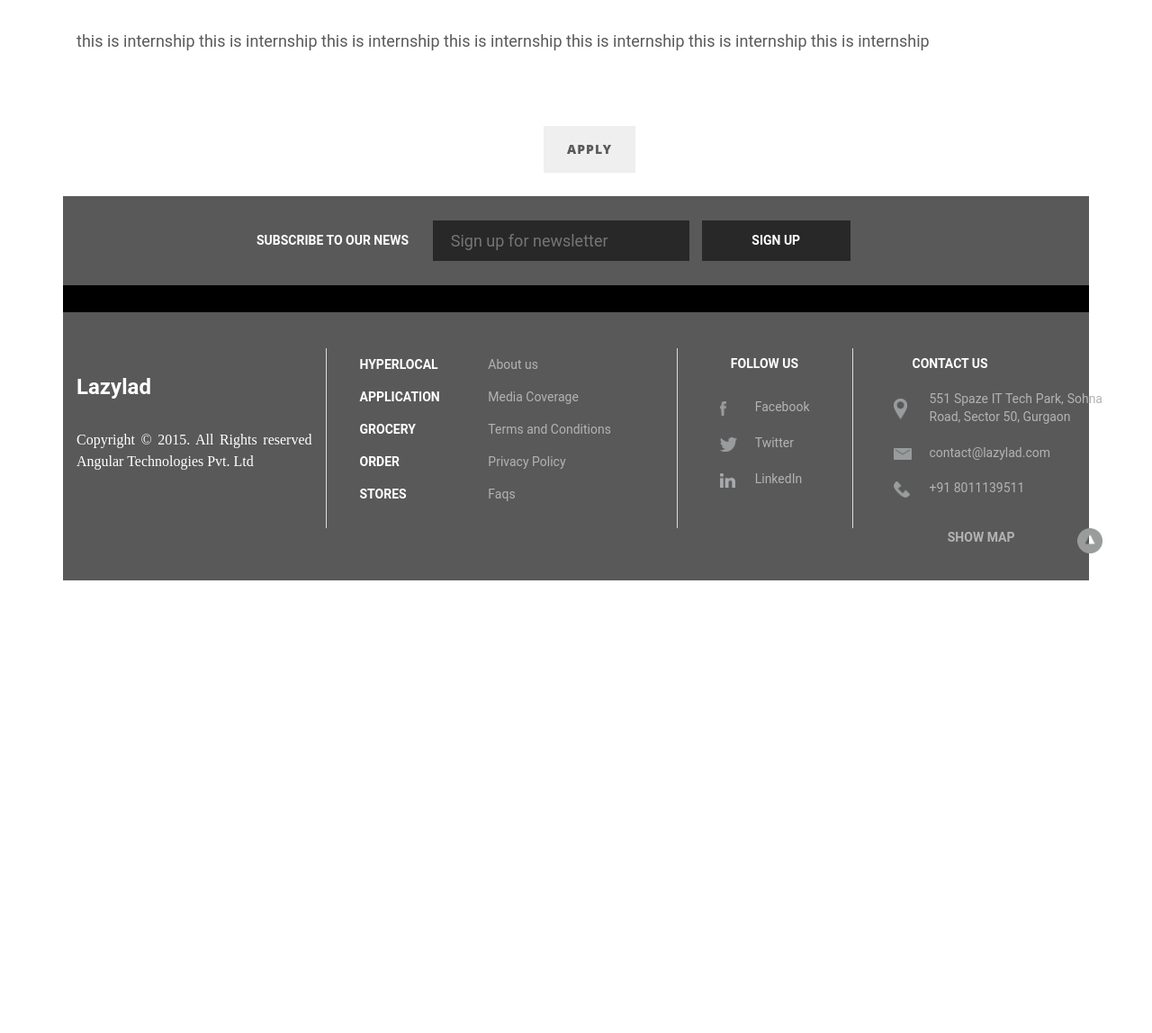
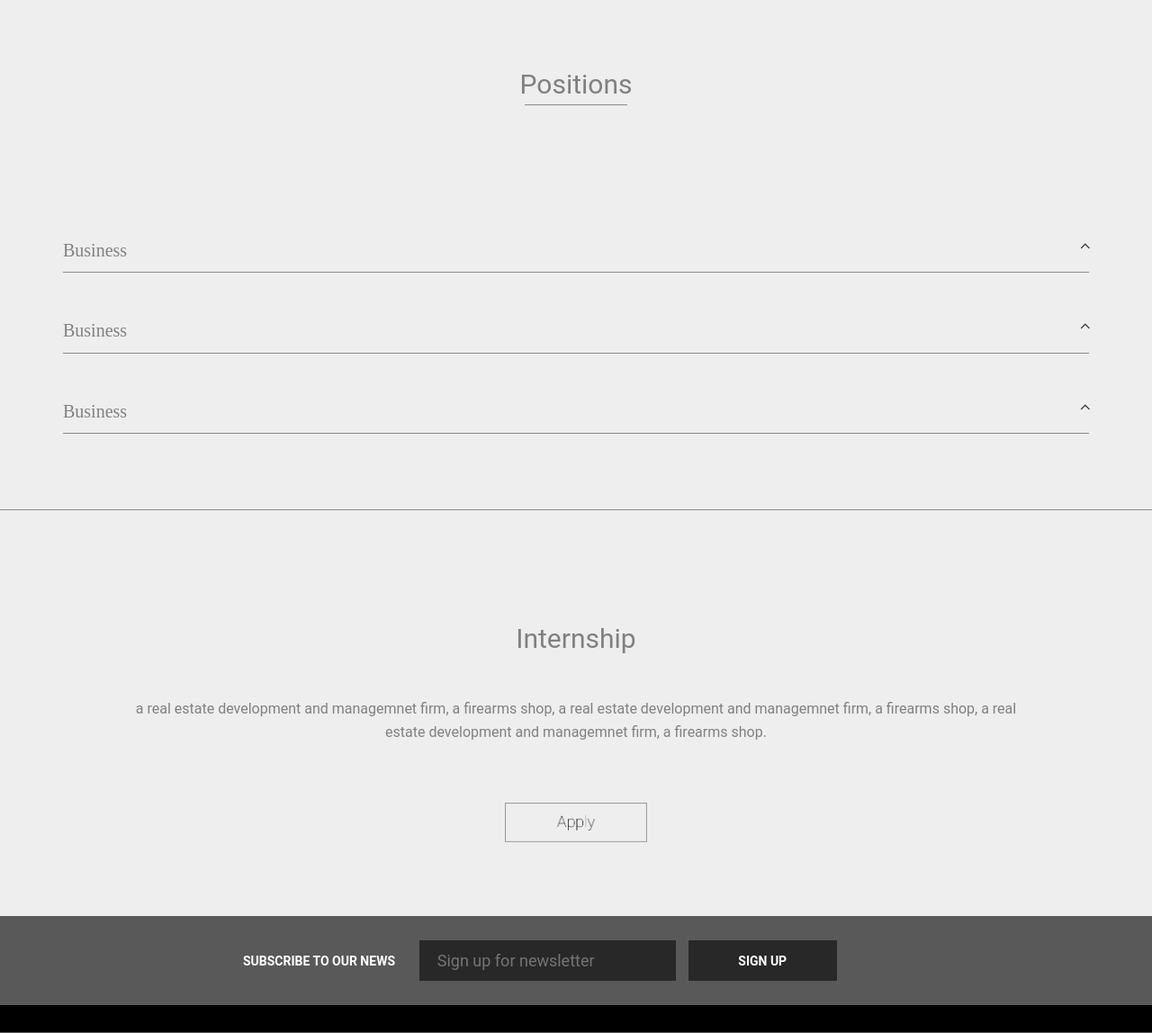
Before and after one commit to subhash-iiitm/lazylad-frontend, a PHP site: page /careers.html in a window 1280 px wide. Shown: the part 2277-3425 px from the top of the page at 90% size. Before the commit the page ends 2922 px from the top, so only its background shows below. Run offline with PHP 8.4, Linux system fonts and the light colour scheme; some libraries are stand-ins or nearby versions.

Commit message:
careers page

```diff
--- a/careers.html
+++ b/careers.html
@@ -21,7 +21,8 @@
     <link href="css/ie10-viewport-bug-workaround.css" rel="stylesheet">
 
     <!-- Custom Fonts -->
-    <link href="css/font-awesome.min.css" rel="stylesheet" type="text/css">
+    <link rel="stylesheet" href="https://maxcdn.bootstrapcdn.com/font-awesome/4.5.0/css/font-awesome.min.css">
+
 
 
     <script src="js/jquery.min.js"></script>
@@ -58,7 +59,7 @@
 
 </head>
 
-<body style="background-color: #FFF">
+<body style="background-color: #eeeeee">
 
 
 <div id="navigation">
@@ -72,6 +73,7 @@
             <div class="col-lg-8 col-lg-offset-2 col-md-10 col-md-offset-1">
                 <div class="post-heading" style="margin-top:7%">
                     <center><h4>We are hiring</h4></center>
+                    <br>
                     <br>
                     <center><span style="text-align:justify;font-size:22px;">Help us build our product and became part of our vision and become part of our family</span></center>  <br><br>
                     <center><img src="img/home/career image-03.png" width="165px" height="48px" style="cursor:pointer;cursor:hand;"></center>
@@ -149,22 +151,32 @@
 
     </div>
 </div>
-
-  <div id="myCarousel" class="carousel slide" data-ride="carousel">
+<br>
+<br>
+  <div id="myCarousel" class="carousel slide" data-ride="carousel" style="height:792px;">
       <!-- Indicators -->
-      <ol class="carousel-indicators">
+      <ol class="carousel-indicators" style="margin-bottom: 62px;">
         <li data-target="#myCarousel" data-slide-to="0" class="active"></li>
         <li data-target="#myCarousel" data-slide-to="1"></li>
         <li data-target="#myCarousel" data-slide-to="2"></li>
       </ol>
-      <div class="carousel-inner" role="listbox">
-        <div class="item active">
-          <img class="first-slide" src="img/home/career image-02.png" alt="First slide">
+      <div class="carousel-inner" role="listbox" style="height: inherit;">
+        <div class="item active" style="height: inherit">
+          <img class="first-slide" src="img/home/career image-02.png"  alt="First slide">
           <div class="container">
             <div class="carousel-caption">
-              <h1>Example headline.</h1>
-              <p>Note: If you're viewing this page via a <code>file://</code> URL, the "next" and "previous" Glyphicon buttons on the left and right might not load/display properly due to web browser security rules.</p>
-              <p><a class="btn btn-lg btn-primary" href="#" role="button">Sign up today</a></p>
+             <div  style="float: left;width: 40% ;font-size: 8px; margin-bottom: 100px" >
+                 <p style="font-size: medium">“ a real estate development and management firm,
+
+                     a firearms shop, a marine products online store,
+
+                     a standup paddleboards shop, and a visual
+
+                     displays store.”</p>
+                 <span style="font-size: small;float: left;color: darkgray;">Paresh Goel</span><br><br>
+                 <span style="font-size: small;float: left;color:darkgray;">CEO, Lazylad</span>
+             </div>
+
             </div>
           </div>
         </div>
@@ -172,9 +184,17 @@
           <img class="second-slide" src="img/home/career image-02.png" alt="Second slide">
           <div class="container">
             <div class="carousel-caption">
-              <h1>Another example headline.</h1>
-              <p>Cras justo odio, dapibus ac facilisis in, egestas eget quam. Donec id elit non mi porta gravida at eget metus. Nullam id dolor id nibh ultricies vehicula ut id elit.</p>
-              <p><a class="btn btn-lg btn-primary" href="#" role="button">Learn more</a></p>
+                <div  style="float: left;width: 40% ;font-size: 8px; margin-bottom: 100px" >
+                    <p style="font-size: medium">“ a real estate development and management firm,
+
+                        a firearms shop, a marine products online store,
+
+                        a standup paddleboards shop, and a visual
+
+                        displays store.”</p>
+                    <span style="font-size: small;float: left;color: darkgray;">Paresh Goel</span><br><br>
+                    <span style="font-size: small;float: left;color:darkgray;">CEO, Lazylad</span>
+                </div>
                  </div>
           </div>
         </div>
@@ -182,9 +202,17 @@
           <img class="third-slide" src="img/home/career image-02.png" alt="Third slide">
           <div class="container">
               <div class="carousel-caption">
-              <h1>One more for good measure.</h1>
-              <p>Cras justo odio, dapibus ac facilisis in, egestas eget quam. Donec id elit non mi porta gravida at eget metus. Nullam id dolor id nibh ultricies vehicula ut id elit.</p>
-              <p><a class="btn btn-lg btn-primary" href="#" role="button">Browse gallery</a></p>
+                  <div  style="float: left;width: 40% ;font-size: 8px; margin-bottom: 100px" >
+                      <p style="font-size: medium">“ a real estate development and management firm,
+
+                          a firearms shop, a marine products online store,
+
+                          a standup paddleboards shop, and a visual
+
+                          displays store.”</p>
+                      <span style="font-size: small;float: left;color: darkgray;">Paresh Goel</span><br><br>
+                      <span style="font-size: small;float: left;color:darkgray;">CEO, Lazylad</span>
+                  </div>
               </div>
           </div>
         </div>
@@ -202,55 +230,276 @@
 
 
 
+<!--<div class="container" style="margin-top:74px;">-->
+    <!--<div class="row">-->
+
+            <!--<center><span style="font-size:30px;color:gray">Positions</span>-->
+            <!--</center>-->
+    <!--</div>-->
+    <!--<div class="row">-->
+    <!--<center>-->
+
+
+        <!--</center>-->
+    <!--</div>-->
+    <!--<div class="row">-->
+        <!--<div class="panel-group" id="accordion">-->
+  <!--<div class="panel panel-default">-->
+
+  <!--<div class="panel panel-default">-->
+    <!--<div class="panel-heading">-->
+      <!--<h4 class="panel-title">-->
+        <!--<a class="accordion-toggle" data-toggle="collapse" data-parent="#accordion" href="#collapseThree">-->
+          <!--Collapsible Group Item #3-->
+        <!--</a><i class="indicator glyphicon glyphicon-chevron-up pull-right"></i>-->
+      <!--</h4>-->
+    <!--</div>-->
+    <!--<div id="collapseThree" class="panel-collapse collapse">-->
+      <!--<div class="panel-body">-->
+        <!--Anim pariatur cliche reprehenderit, enim eiusmod high life accusamus terry richardson ad squid. 3 wolf moon officia aute, non cupidatat skateboard dolor brunch. Food truck quinoa nesciunt laborum eiusmod. Brunch 3 wolf moon tempor, sunt aliqua put a bird on it squid single-origin coffee nulla assumenda shoreditch et. Nihil anim keffiyeh helvetica, craft beer labore wes anderson cred nesciunt sapiente ea proident. Ad vegan excepteur butcher vice lomo. Leggings occaecat craft beer farm-to-table, raw denim aesthetic synth nesciunt you probably haven't heard of them accusamus labore sustainable VHS.-->
+      <!--</div>-->
+    <!--</div>-->
+  <!--</div>-->
+<!--</div>-->
+    <!--</div>-->
+<!--</div>-->
+<!--<br><br>-->
+
+<!--</div>-->
+
+
 <div class="container" style="margin-top:74px;">
-    <div class="row">
+    <center><span style="text-align: center;font-size:30px;color:gray">Positions</span></center>
+    <hr style="width:10%;margin-top:0%;height:5%; border-top: 1px solid #8c8b8b;">
+    <div class="row" style="margin-top: 147px;">
 
-            <center><span style="font-size:30px;color:gray">Positions</span>
-            </center>
+        <div class="col-lg-12  col-md-12 col-xs-12">
+            <div  class="row" >
+            <a class="arrow-toggle" data-target="#demo" data-toggle="collapse" style="text-decoration:none;">
+                <span style="margin-left:15px;color:grey;font-size:20px;font-family:robota;">Business</span><span  style="float: right;"> <i class="fa fa-angle-down" style="margin-right:15px;height: 14px;width:14px;"></i> </span><span  style="float: right;"> <i class="fa fa-angle-up" style="margin-right:15px;float: right;height: 10px;width:10px;"></i> </span>
+            </a>
+            <div id="demo" class="collapse">
+                <div style="margin-top: 48px;">
+
+
+
+                <div class="col-md-6">
+                    <div><span style="font-size:16px;color: grey ">Business</span></div>
+
+
+                    <div style="margin-top: 24px;"><span style="font-size:16px;color: grey; ">Senior UX/UI Designer</span></div>
+
+                    <div><span style="font-size:16px;color: grey ">Gurgaon</span></div>
+
+                    <div style="margin-top: 18px">
+                        <span style="font-size:14px;color: grey ">a real estate developement and management firm,
+                        a firearms shop, a marine products online store.</span>
                     </div>
-    <div class="row">
-    <center>
+                    <div style="margin-top:38px"><span style="font-size:16px;color: grey ">Role</span><br>
+                    <ul style="font-size:14px;color: grey ">
+                        <li>Must be proficient in HTML</li>
+                        <li>Must be proficient in CSS</li>
+                        <li>Must be proficient in AJAX</li>
+                        <li>Must be proficient in JavaScript</li>
+                        <li>Must be proficient in Jquery</li>
+                        <li>Konwledge of Bootstrap/angular js/Backbone JS/Node JS</li>
+                    </ul>
+                    </div>
+                    <div style="margin-top: 48px;">
+                        <span style="font-size:16px;color: grey " >Role</span><br>
+                        <ul style="font-size:14px;color: grey ">
+                            <li>Must be proficient in HTML</li>
+                            <li>Must be proficient in CSS</li>
+                            <li>Must be proficient in AJAX</li>
+                            <li>Must be proficient in JavaScript</li>
+                            <li>Must be proficient in Jquery</li>
+                            <li>Konwledge of Bootstrap/angular js/Backbone JS/Node JS</li>
+                        </ul>
+                    </div>
 
-        <hr style="width:10%;margin-top:0%;height:5%; border-top: 1px solid #8c8b8b;
-">
-        </center>
                 </div>
-    <div class="row">
-        <div class="panel-group" id="accordion">
-  <div class="panel panel-default">
-
-  <div class="panel panel-default">
-    <div class="panel-heading">
-      <h4 class="panel-title">
-        <a class="accordion-toggle" data-toggle="collapse" data-parent="#accordion" href="#collapseThree">
-          Collapsible Group Item #3
-        </a><i class="indicator glyphicon glyphicon-chevron-up pull-right"></i>
-      </h4>
-    </div>
-    <div id="collapseThree" class="panel-collapse collapse">
-      <div class="panel-body">
-        Anim pariatur cliche reprehenderit, enim eiusmod high life accusamus terry richardson ad squid. 3 wolf moon officia aute, non cupidatat skateboard dolor brunch. Food truck quinoa nesciunt laborum eiusmod. Brunch 3 wolf moon tempor, sunt aliqua put a bird on it squid single-origin coffee nulla assumenda shoreditch et. Nihil anim keffiyeh helvetica, craft beer labore wes anderson cred nesciunt sapiente ea proident. Ad vegan excepteur butcher vice lomo. Leggings occaecat craft beer farm-to-table, raw denim aesthetic synth nesciunt you probably haven't heard of them accusamus labore sustainable VHS.
+                <div class="col-md-4 col-md-offset-2">
+                    <div class="row" style="margin-top:49px">
+                        <i style="color: grey;" class="fa fa-facebook"></i>&nbsp;&nbsp;
+                        <i style="color: grey;" class="fa fa-linkedin"></i>&nbsp;&nbsp;
+                        <i style="color: grey;" class="fa fa-twitter"></i>&nbsp;&nbsp;
+                        <button style="background: none;color:grey;border        : 1px solid grey;">Apply for position</button>
                     </div>
                 </div>
                     </div>
             </div>
+
+            </div>
+
+
+
+
+
+        </div>
+
+
+
+
+    </div>
+    <hr style="width:100%;margin-top:10px;height:5%;border-top: 1px solid #8c8b8b;">
+    <div class="row" style=" margin-top: 50px;">
+
+        <div class="col-lg-12  col-md-12 col-xs-12">
+            <div  class="row" >
+                <a class="arrow-toggle" data-target="#demo1" data-toggle="collapse" style="text-decoration:none;">
+                    <span style="margin-left:15px;color:grey;font-size:20px;font-family:robota;">Business</span><span  style="float: right;"> <i class="fa fa-angle-down" style="margin-right:15px;height: 14px;width:14px;"></i> </span><span  style="float: right;"> <i class="fa fa-angle-up" style="margin-right:15px;float: right;height: 10px;width:10px;"></i> </span>
+                </a>
+                <div id="demo1" class="collapse">
+                    <div style="margin-top: 48px;">
+
+
+
+                        <div class="col-md-6">
+                            <div><span style="font-size:16px;color: grey ">Business</span></div>
+
+
+                            <div style="margin-top: 24px;"><span style="font-size:16px;color: grey; ">Senior UX/UI Designer</span></div>
+
+                            <div><span style="font-size:16px;color: grey ">Gurgaon</span></div>
+
+                            <div style="margin-top: 18px">
+                        <span style="font-size:14px;color: grey ">a real estate developement and management firm,
+                        a firearms shop, a marine products online store.</span>
+                            </div>
+                            <div style="margin-top:38px"><span style="font-size:16px;color: grey ">Role</span><br>
+                                <ul style="font-size:14px;color: grey ">
+                                    <li>Must be proficient in HTML</li>
+                                    <li>Must be proficient in CSS</li>
+                                    <li>Must be proficient in AJAX</li>
+                                    <li>Must be proficient in JavaScript</li>
+                                    <li>Must be proficient in Jquery</li>
+                                    <li>Konwledge of Bootstrap/angular js/Backbone JS/Node JS</li>
+                                </ul>
+                            </div>
+                            <div style="margin-top: 48px;">
+                                <span style="font-size:16px;color: grey " >Role</span><br>
+                                <ul style="font-size:14px;color: grey ">
+                                    <li>Must be proficient in HTML</li>
+                                    <li>Must be proficient in CSS</li>
+                                    <li>Must be proficient in AJAX</li>
+                                    <li>Must be proficient in JavaScript</li>
+                                    <li>Must be proficient in Jquery</li>
+                                    <li>Konwledge of Bootstrap/angular js/Backbone JS/Node JS</li>
+                                </ul>
+                            </div>
+
+                        </div>
+                        <div class="col-md-4 col-md-offset-2">
+                            <div class="row" style="margin-top:49px">
+                                <i style="color: grey;" class="fa fa-facebook"></i>&nbsp;&nbsp;
+                                <i style="color: grey;" class="fa fa-linkedin"></i>&nbsp;&nbsp;
+                                <i style="color: grey;" class="fa fa-twitter"></i>&nbsp;&nbsp;
+                                <button style="background: none;color:grey;border        : 1px solid grey;">Apply for position</button>
                             </div>
                         </div>
-<br><br>
-<div class="container">
-    <center><h1>
-        Internship
-    </h1>
+                    </div>
+                </div>
 
-    <br>
-    <p> this is internship  this is internship  this is internship  this is internship  this is internship  this is internship  this is internship </p>
-    <br>
-    <br>
-    <button class="btn">Apply</button>
+            </div>
+
+
+
+
+
+        </div>
+
+
+
+    </div>
+    <hr style="width:100%;margin-top:10px;height:5%; border-top: 1px solid #8c8b8b;">
+    <div class="row" style="margin-top: 50px">
+
+        <div class="col-lg-12  col-md-12 col-xs-12">
+            <div  class="row" >
+                <a class="arrow-toggle" data-target="#demo2" data-toggle="collapse" style="text-decoration:none;">
+                    <span style="margin-left:15px;color:grey;font-size:20px;font-family:robota;">Business</span><span  style="float: right;"> <i class="fa fa-angle-down" style="margin-right:15px;height: 14px;width:14px;"></i> </span><span  style="float: right;"> <i class="fa fa-angle-up" style="margin-right:15px;float: right;height: 10px;width:10px;"></i> </span>
+                </a>
+                <div id="demo2" class="collapse">
+                    <div style="margin-top: 48px;">
+
+
+
+                        <div class="col-md-6">
+                            <div><span style="font-size:16px;color: grey ">Business</span></div>
+
+
+                            <div style="margin-top: 24px;"><span style="font-size:16px;color: grey; ">Senior UX/UI Designer</span></div>
+
+                            <div><span style="font-size:16px;color: grey ">Gurgaon</span></div>
+
+                            <div style="margin-top: 18px">
+                        <span style="font-size:14px;color: grey ">a real estate developement and management firm,
+                        a firearms shop, a marine products online store.</span>
+                            </div>
+                            <div style="margin-top:38px"><span style="font-size:16px;color: grey ">Role</span><br>
+                                <ul style="font-size:14px;color: grey ">
+                                    <li>Must be proficient in HTML</li>
+                                    <li>Must be proficient in CSS</li>
+                                    <li>Must be proficient in AJAX</li>
+                                    <li>Must be proficient in JavaScript</li>
+                                    <li>Must be proficient in Jquery</li>
+                                    <li>Konwledge of Bootstrap/angular js/Backbone JS/Node JS</li>
+                                </ul>
+                            </div>
+                            <div style="margin-top: 48px;">
+                                <span style="font-size:16px;color: grey " >Role</span><br>
+                                <ul style="font-size:14px;color: grey ">
+                                    <li>Must be proficient in HTML</li>
+                                    <li>Must be proficient in CSS</li>
+                                    <li>Must be proficient in AJAX</li>
+                                    <li>Must be proficient in JavaScript</li>
+                                    <li>Must be proficient in Jquery</li>
+                                    <li>Konwledge of Bootstrap/angular js/Backbone JS/Node JS</li>
+                                </ul>
+                            </div>
+
+                        </div>
+                        <div class="col-md-4 col-md-offset-2">
+                            <div class="row" style="margin-top:49px">
+                                <i style="color: grey;" class="fa fa-facebook"></i>&nbsp;&nbsp;
+                                <i style="color: grey;" class="fa fa-linkedin"></i>&nbsp;&nbsp;
+                                <i style="color: grey;" class="fa fa-twitter"></i>&nbsp;&nbsp;
+                                <button style="background: none;color:grey;border        : 1px solid grey;">Apply for position</button>
+                            </div>
+                        </div>
+                    </div>
+                </div>
+
+            </div>
+
+
+
+
+
+        </div>
+
+
+
+    </div>
+    <hr style="width:100%;margin-top:10px;height:5%; border-top: 1px solid #8c8b8b;">
+
+
+</div>
+
+<hr style="width:100%;margin-top:64px;height:5%; border-top: 1px solid #8c8b8b;">
+
+
+            <div class="container" style="margin-bottom: 82px;">
+               <center> <div  class="row" style="margin-top:64px">
+                   <center> <span style="color: grey; font-size: 30px;">Internship</span></center>
+                </div>
+               <div class="row" style="margin-top: 42px;width: 90%">
+                   <span style="color: grey;text-align: center;font-size: 16px;"> a real estate development and managemnet firm, a firearms shop,  a real estate development and managemnet firm, a firearms shop,  a real estate development and managemnet firm, a firearms shop.</span>
+               </div>
+                   <div class="row" style="margin-top: 66px"><img src="img/home/career%20image-04.png" width="158" height="44">
+                  </div>
                </center>
             </div>
-
-<br>
 <!-- Footer -->
 <div id="footer">
 
--- a/css/carousel.css
+++ b/css/carousel.css
@@ -39,17 +39,17 @@ body {
 
 /* Carousel base class */
 .carousel {
-  height: 500px;
+  height: 792px;
   margin-bottom: 60px;
 }
 /* Since positioning the image, we need to help out the caption */
 .carousel-caption {
-  z-index: 10;
+  z-index: 2;
 }
 
 /* Declare heights because of positioning of img element */
 .carousel .item {
-  height: 500px;
+  height: 792px;
   background-color: #777;
 }
 .carousel-inner > .item > img {
@@ -57,7 +57,7 @@ body {
   top: 0;
   left: 0;
   min-width: 100%;
-  height: 500px;
+  height: 792px;
 }
 
 
--- a/css/custom.css
+++ b/css/custom.css
@@ -500,3 +500,37 @@ input.contact[type=text]{
 .blog-p{
 	color:gray;font-family:robota;font-size:18px;
 }
+
+.main-text
+{
+	position: absolute;
+	top: 50px;
+	width: 96.66666666666666%;
+	color: #FFF;
+}
+.btn-min-block
+{
+	min-width: 170px;
+	line-height: 26px;
+}
+.btn-clear
+{
+	color: #FFF;
+	background-color: transparent;
+	border-color: #FFF;
+	margin-right: 15px;
+}
+.btn-clear:hover
+{
+	color: #000;
+	background-color: #FFF;
+}
+
+.arrow-toggle .fa-angle-up,
+.arrow-toggle.collapsed  .fa-angle-down{
+	display: inline-block;
+}
+.arrow-toggle.collapsed .fa-angle-up,
+.arrow-toggle  .fa-angle-down {
+	display: none;
+}
--- a/navigation.html
+++ b/navigation.html
@@ -9,7 +9,7 @@
                 <span class="icon-bar"></span>
                 <span class="icon-bar"></span>
             </button>
-            <a class="navbar-brand" href="index.html"><img src="img/lazylad.jpg" alt= "lazylad logo" height = "50px" width = "140px"style="margin-left:50px; cursor: pointer;cursor: hand"/></a>
+            <a class="navbar-brand" href="index.php"><img src="img/lazylad.jpg" alt= "lazylad logo" height = "50px" width = "140px"style="margin-left:50px; cursor: pointer;cursor: hand"/></a>
         </div>
 
         <!-- Collect the nav links, forms, and other content for toggling -->
@@ -32,6 +32,9 @@
                 <li>
                     <a href="team.html" class="menu-items">Team</a>
                 </li>
+                <li>
+                    <a href="careers.html" class="menu-items">Careers</a>
+                </li>
 
 
                 <li>
```
Lines whose indentation alone changed are shown as unchanged.
